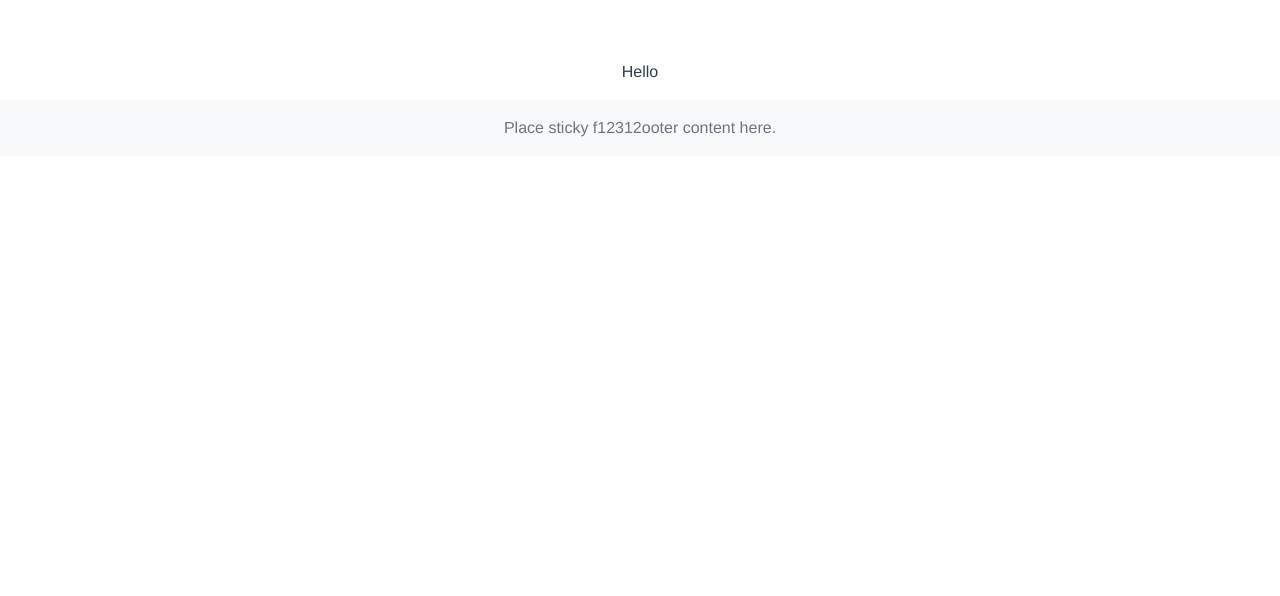
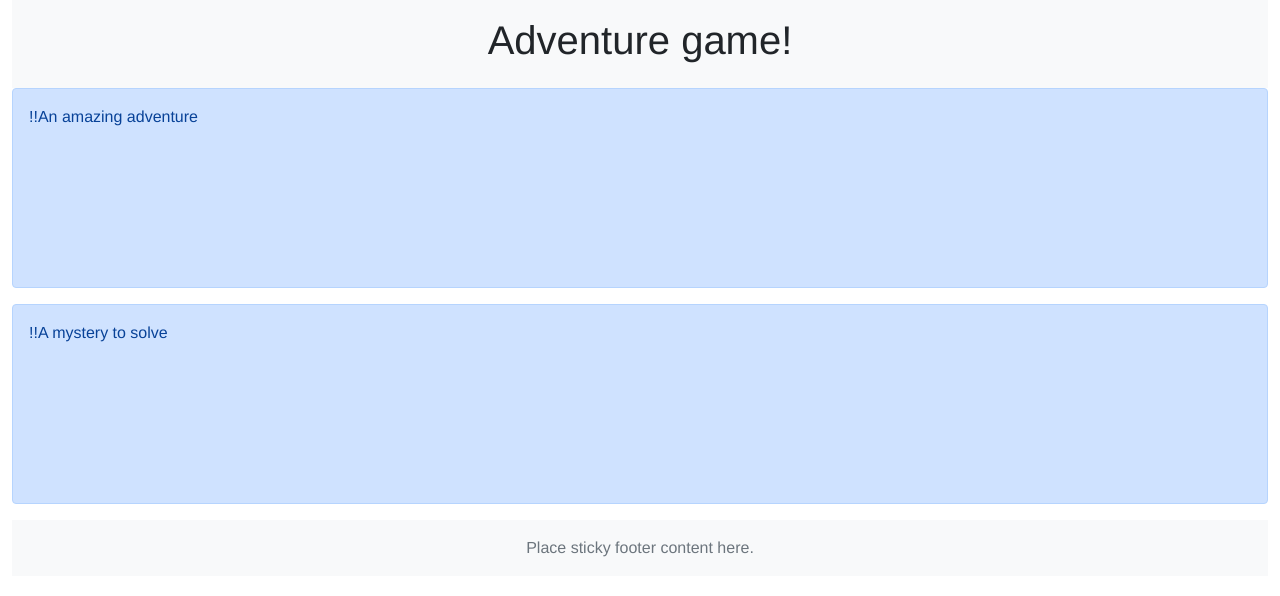
Before and after one commit to LuisMiguelFilipe/adventure, a Vue app in the folder fe/: page / in a window 1280 px wide. Shown: the top 596 px of the page. Built offline with nearby package versions, Linux system fonts and the light colour scheme.

Commit message:
quest title

```diff
--- a/fe/package.json
+++ b/fe/package.json
@@ -10,6 +10,7 @@
   "dependencies": {
     "@popperjs/core": "^2.11.0",
     "bootstrap": "^5.1.3",
+    "bootstrap-icons": "^1.7.2",
     "core-js": "^3.8.3",
     "vue": "^3.2.13",
     "vue-router": "^4.0.12"
--- a/fe/public/index.html
+++ b/fe/public/index.html
@@ -1,5 +1,5 @@
 <!DOCTYPE html>
-<html lang="">
+<html lang="en" class="h-100">
   <head>
     <meta charset="utf-8">
     <meta http-equiv="X-UA-Compatible" content="IE=edge">
@@ -7,11 +7,11 @@
     <link rel="icon" href="<%= BASE_URL %>favicon.ico">
     <title><%= htmlWebpackPlugin.options.title %></title>
   </head>
-  <body class="d-flex flex-column h-100">
+  <body class="h-100">
     <noscript>
       <strong>We're sorry but <%= htmlWebpackPlugin.options.title %> doesn't work properly without JavaScript enabled. Please enable it to continue.</strong>
     </noscript>
-    <div id="app"></div>
+    <div id="app" class="d-flex flex-column h-100 w-100"></div>
     <!-- built files will be auto injected -->
   </body>
 </html>
--- a/fe/src/App.vue
+++ b/fe/src/App.vue
@@ -1,5 +1,5 @@
 <template>
-  <router-view/>
+  <router-view />
 </template>
 
 <script lang="ts">
@@ -16,7 +16,5 @@ export default defineComponent({
   -webkit-font-smoothing: antialiased;
   -moz-osx-font-smoothing: grayscale;
   text-align: center;
-  color: #2c3e50;
-  margin-top: 60px;
 }
 </style>
--- a/fe/src/Layout/LayoutMain.vue
+++ b/fe/src/Layout/LayoutMain.vue
@@ -1,23 +1,25 @@
 <template>
-  <main class="flex-shrink-0">
-    <p>Hello</p>
-  </main>
-  <footer-component>
-    <span class="text-muted">Place sticky f12312ooter content here.</span>
-  </footer-component>
+  <div class="container-fluid vh-100">
+    <header-component>
+      <h1>Adventure game!</h1>
+    </header-component>
+    <div class="row">
+      <quest-title-list />
+    </div>
+    <footer-component>
+      <span class="text-muted">Place sticky footer content here.</span>
+    </footer-component>
+  </div>
 </template>
 
 <script setup lang="ts">
-
-import {defineProps} from "vue";
 import FooterComponent from "@/components/common/FooterComponent.vue";
-
-defineProps<{
-  msg: string;
-}>()
-
+import HeaderComponent from "@/components/common/HeaderComponent.vue";
+import QuestTitleList from "@/components/quest/QuestTitleList.vue";
 </script>
 
 <style lang="sass">
 @import "/src/styles/mainStyle.scss"
+
+
 </style>
--- /dev/null
+++ b/fe/src/biz/quest/questModel.ts
@@ -0,0 +1,4 @@
+export class QuestModel {
+    constructor(readonly id: string, readonly title: string) {
+    }
+}
--- /dev/null
+++ b/fe/src/biz/quest/useQuests.ts
@@ -0,0 +1,6 @@
+import {QuestModel} from "@/biz/quest/questModel";
+
+export const quests: QuestModel[] = [
+    new QuestModel("adv-1", "An amazing adventure"),
+    new QuestModel("adv-2", "A mystery to solve"),
+];
--- a/fe/src/components/common/FooterComponent.vue
+++ b/fe/src/components/common/FooterComponent.vue
@@ -1,8 +1,6 @@
 <template>
   <footer class="footer mt-auto py-3 bg-light">
-    <div class="container">
-      <slot />
-    </div>
+    <slot/>
   </footer>
 </template>
 
--- /dev/null
+++ b/fe/src/components/common/HeaderComponent.vue
@@ -0,0 +1,15 @@
+<template>
+  <footer class="header mt-auto py-3 bg-light">
+    <slot/>
+  </footer>
+</template>
+
+<style lang="scss">
+//.footer {
+//  .container {
+//    width: auto;
+//    max-width: 680px;
+//    padding: 0 15px;
+//  }
+//}
+</style>
--- /dev/null
+++ b/fe/src/components/quest/QuestTitle.vue
@@ -0,0 +1,22 @@
+<template>
+  <div class="d-flex quest-title alert alert-primary">
+    <span>!!</span>
+    <span>{{ quest.title }}</span>
+  </div>
+</template>
+
+<script setup lang="ts">
+import {defineProps} from "vue";
+import {QuestModel} from "@/biz/quest/questModel";
+
+defineProps<{
+  quest: QuestModel;
+}>();
+
+</script>
+
+<style lang="scss">
+.quest-title {
+  height: 200px;
+};
+</style>
--- /dev/null
+++ b/fe/src/components/quest/QuestTitleList.vue
@@ -0,0 +1,17 @@
+<template>
+  <div class="d-flex flex-column">
+    <quest-title
+        v-for="q in quests"
+        :key="q.id"
+        :quest="q"
+    />
+  </div>
+</template>
+
+<script setup lang="ts">
+import { quests } from "@/biz/quest/useQuests";
+import QuestTitle from "@/components/quest/QuestTitle.vue";
+</script>
+
+<style lang="scss">
+</style>
--- /dev/null
+++ b/fe/src/styles/grid.scss
@@ -0,0 +1,3 @@
+.grid-container {
+  display: grid;
+}
--- a/fe/tsconfig.json
+++ b/fe/tsconfig.json
@@ -10,6 +10,7 @@
     "allowSyntheticDefaultImports": true,
     "forceConsistentCasingInFileNames": true,
     "useDefineForClassFields": true,
+    "strictNullChecks": true,
     "sourceMap": true,
     "baseUrl": ".",
     "types": [
```
Also changed, not shown: 1 other file (tests, documents, lock files or other folders).
